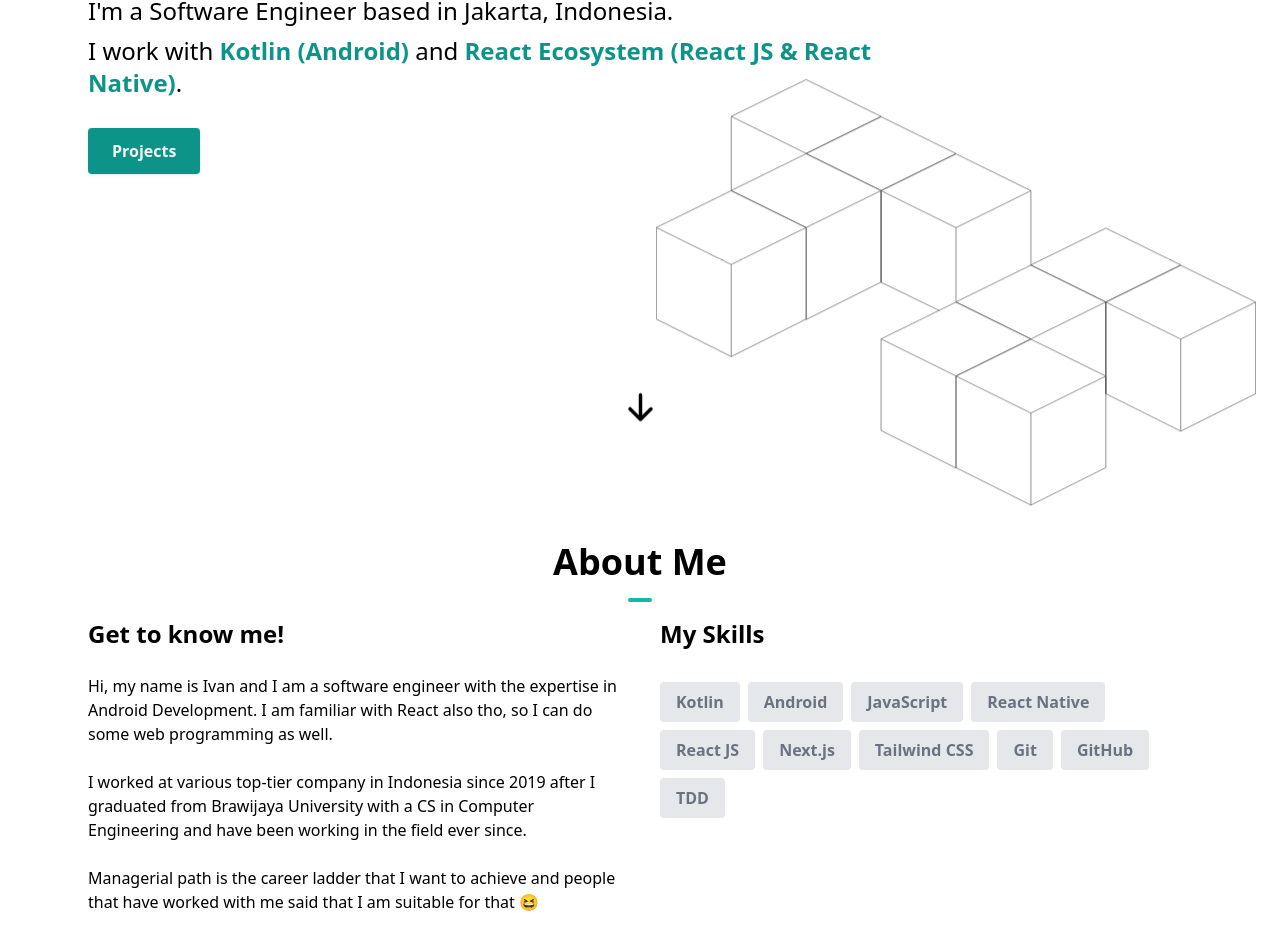
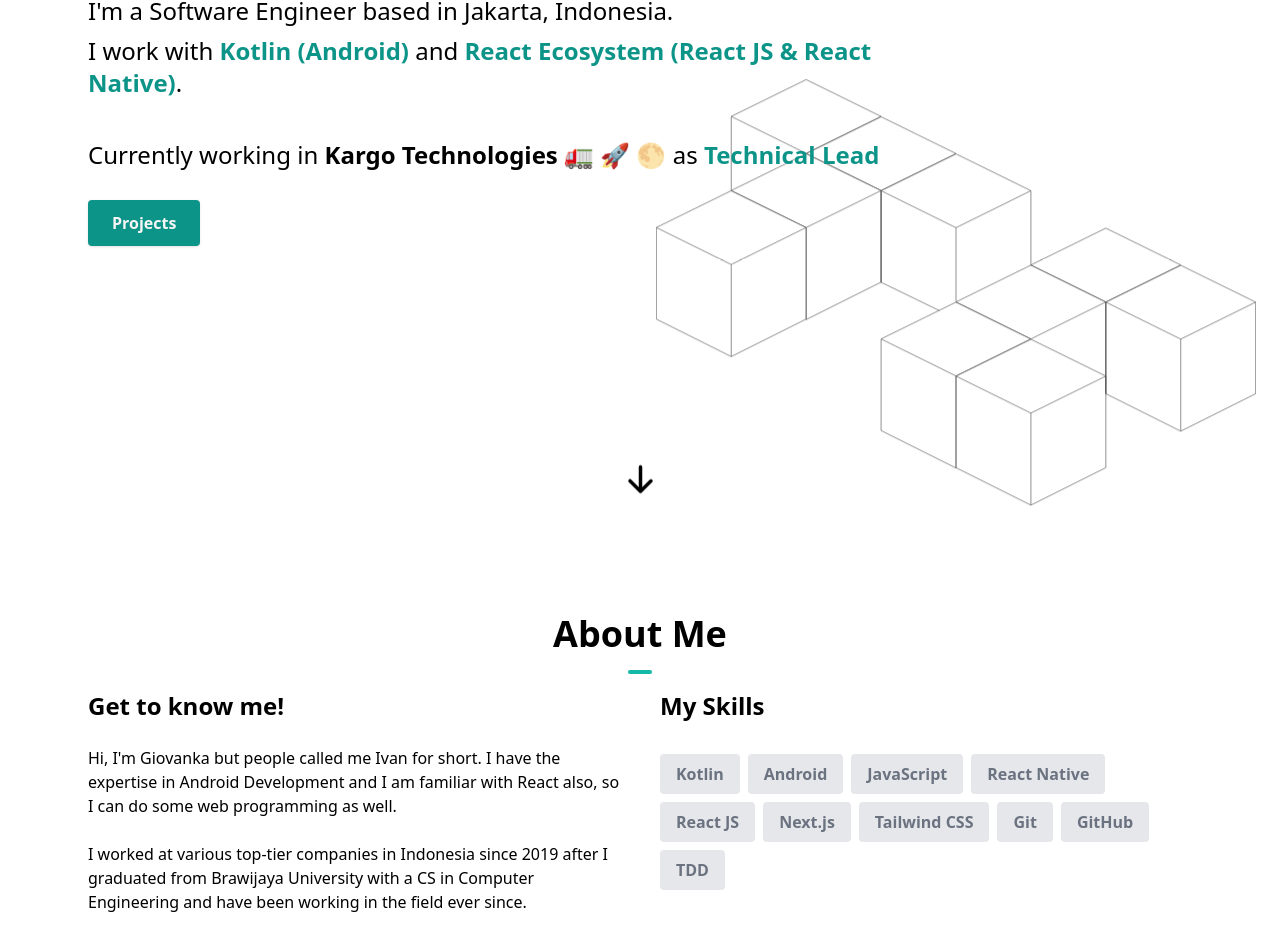
Before and after one commit to giovankabisano/giovankov.com, a Next.js app: page / in a window 1280 px wide. Shown: the part 333-1275 px from the top of the page. Built offline with nearby package versions, Linux system fonts and the light colour scheme.

Commit message:
Update introducton in HeroSection

```diff
--- a/components/AboutSection.tsx
+++ b/components/AboutSection.tsx
@@ -29,11 +29,11 @@
               Get to know me!
             </h1>
             <p>
-              Hi, my name is Ivan and I am a software engineer with the expertise in Android Development. I am familiar with React also tho, so I can do some web programming as well.
+              Hi, I&#39;m Giovanka but people called me Ivan for short. I have the expertise in Android Development and I am familiar with React also, so I can do some web programming as well.
             </p>
             <br />
             <p>
-              I worked at various top-tier company in Indonesia since 2019 after
+              I worked at various top-tier companies in Indonesia since 2019 after
               I graduated from Brawijaya University with a CS in Computer Engineering and have been working in the
               field ever since.
             </p>
--- a/components/HeroSection.tsx
+++ b/components/HeroSection.tsx
@@ -29,6 +29,9 @@
           </p>
           <p className="text-lg mt-2 mb-10 md:text-2xl">
             I work with <span className="font-semibold text-teal-600">Kotlin (Android)</span> and <span className="font-semibold text-teal-600">React Ecosystem (React JS & React Native)</span>.
+          </p>
+          <p className="text-lg mt-2 mb-10 md:text-2xl">
+            Currently working in <b>Kargo Technologies</b> 🚛 🚀 🌕 as <span className="font-semibold text-teal-600">Technical Lead</span>
           </p>
           <Link
             to="projects"
```
